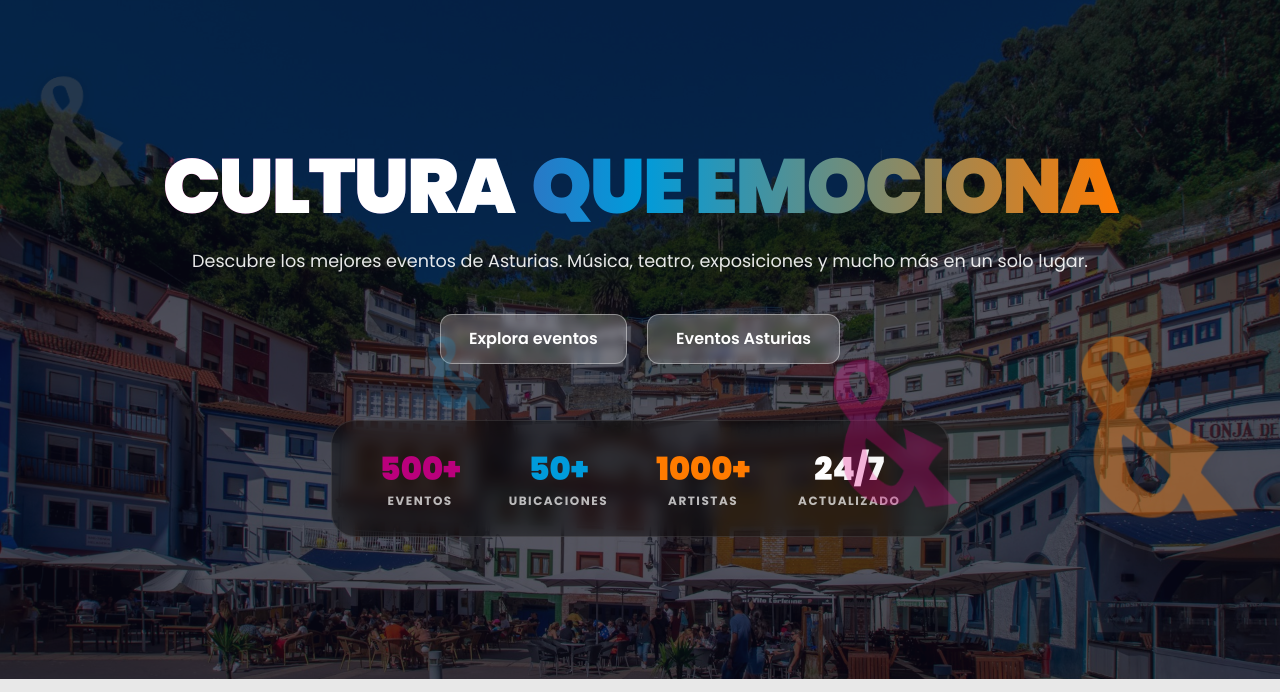
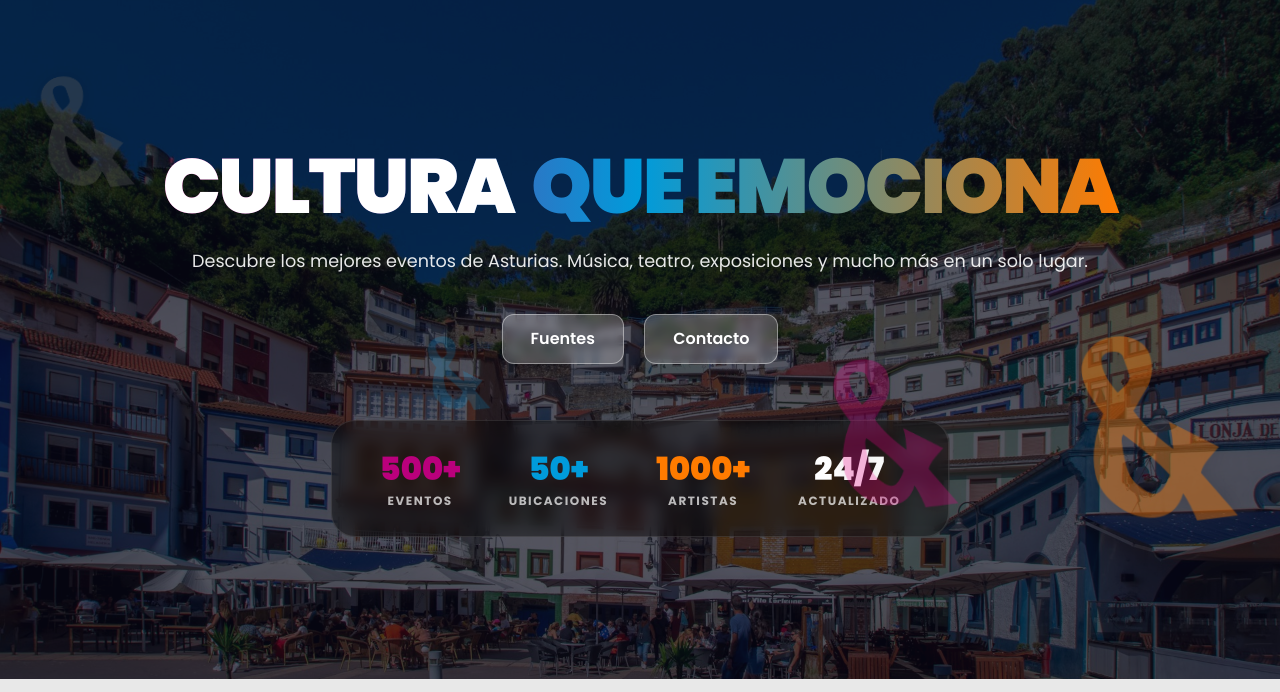
Before and after one commit to usuariokatya/Vargas-Pinera-Katya, a plain HTML site: page LenguajeDeMarcas/index.html in a window 1280 px wide. Shown: the part 63-755 px from the top of the page. Drawn offline with nearby package versions, Linux system fonts and the light colour scheme.

Commit message:
Actualize los botones para que sean de fuentes de donde salen las fotos y textos. Y para que hubiera boton de contacto

```diff
--- a/LenguajeDeMarcas/index.html
+++ b/LenguajeDeMarcas/index.html
@@ -70,8 +70,8 @@
                 <p>Descubre los mejores eventos de Asturias. Música, teatro, exposiciones y mucho más en un solo lugar.
                 </p>
                 <div class="hero-botones">
-                    <a href="eventos.html" class="boton-primario">Explora eventos</a>
-                    <a href="asturias.html" class="boton-secundario">Eventos Asturias</a>
+                    <a href="fuentes.html" class="boton-primario">Fuentes</a>
+                    <a href="contacto.html" class="boton-secundario">Contacto</a>
                 </div>
             </div>
 
@@ -258,7 +258,7 @@
             <img src="assets/galeria/fondo2.jpg" class="fondo-seccion" alt="" />
 
             <div class="contenido-seccion">
-                <h2>Vive la magia cultural</h2>
+                <h2>Vive la <span class="texto-magia">magia</span> <span class="texto-cultural">cultural</span></h2>
                 <p class="intro">Un recorrido visual por los eventos más emocionantes que Asturias tiene para ofrecer
                 </p>
 
```
